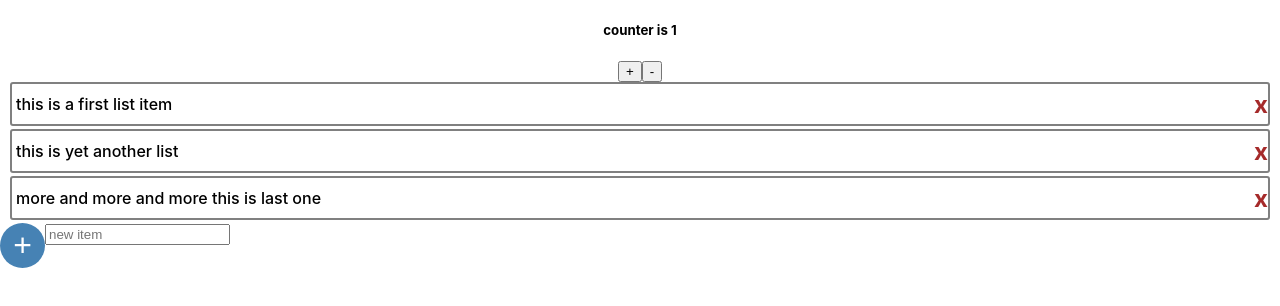
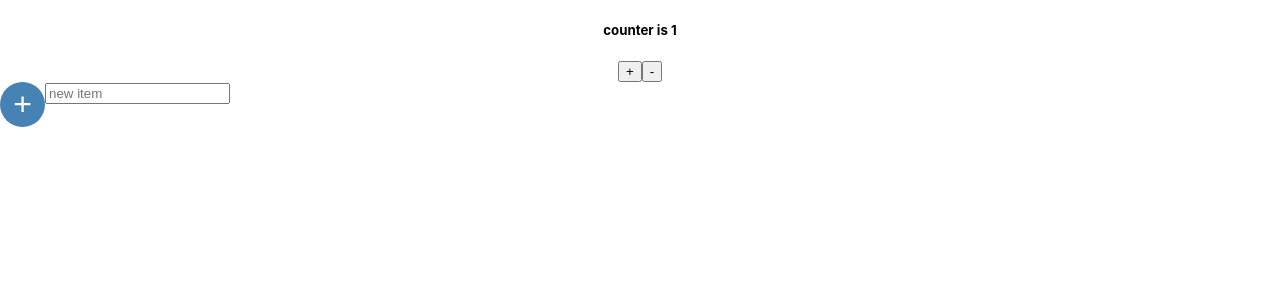
Before and after one commit to Luka-dot/familyShopper, a React (Create React App) app: page / in a window 1280 px wide. Shown: the top 306 px of the page. Built offline with nearby package versions, Linux system fonts and the light colour scheme.

Commit message:
correct madDispatch added to list-item

```diff
--- a/src/components/list-item/list-item.component.jsx
+++ b/src/components/list-item/list-item.component.jsx
@@ -1,23 +1,25 @@
 import React from 'react';
-import { useSelector, useDispatch } from 'react-redux';
+import { connect } from 'react-redux';
 
 import {deleteItem, toggleCompleted} from '../../redux/actions/index';
 import './list-item.styles.scss';
 
-const ListItem = ({id, text, completed}) => {
-    const dispatch = useDispatch();
-    console.log('inside item id ', completed)
+const ListItem = ({id, text, completed, toggleCompleted, deleteItem}) => {
 
     return (
-        <div className="item" onClick={() => dispatch(toggleCompleted(id))}>
+        <div className="item" onClick={toggleCompleted(id)}>
             { !completed ? <p className="item-text">{text}</p>
                 :
                 <p className="item-text-completed">{text}</p>
             }
-
-            <div className="delete-button" onClick={() => dispatch(deleteItem(id))}>x</div>
+            <div className="delete-button" onClick={deleteItem(id)}>x</div>
         </div>
     )
 };
 
-export default ListItem;
+const mapDispatchToProps = dispatch => ({
+    toggleCompleted: id => dispatch(toggleCompleted(id)),
+    deleteItem: id => dispatch(deleteItem(id))
+});
+
+export default connect(null, mapDispatchToProps)(ListItem);
--- a/src/redux/reducers/index.js
+++ b/src/redux/reducers/index.js
@@ -8,7 +8,7 @@ import mainListReducer from './main-list';
 const allReducers = combineReducers({
     counter: counterReducer,
     logged: loggedReducer,
-    mainList: mainListReducer
+    mainList: mainListReducer,
 });
 
 export default allReducers;
```
